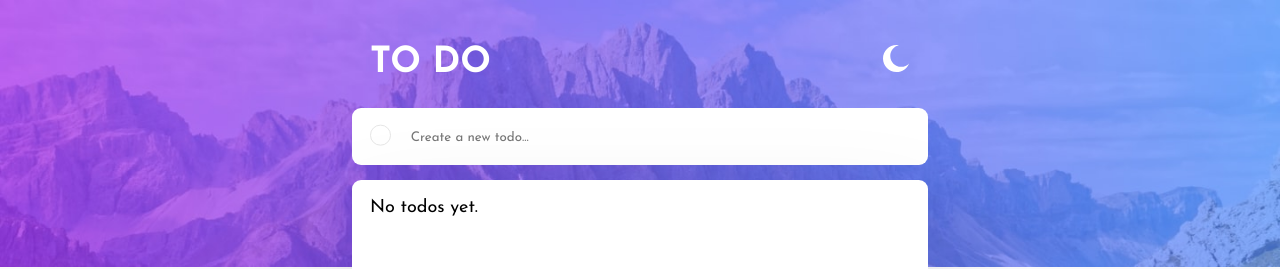
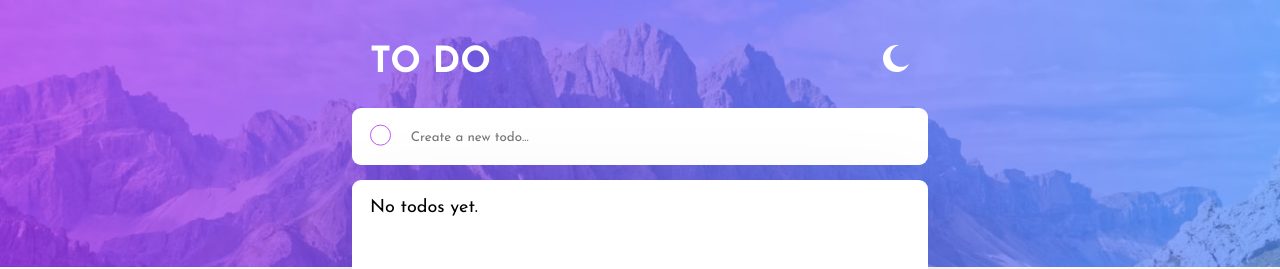
Before and after one commit to letizia-sorrentino/todo-app, a React (Vite) app: page / in a window 1280 px wide. In both pictures the pointer is over the input 380 px from the left and 134 px from the top of the page. Shown: the top 269 px of the page. Built offline with nearby package versions, Linux system fonts and the light colour scheme.

Commit message:
minor styles changes

```diff
--- a/src/styles/App.css
+++ b/src/styles/App.css
@@ -22,7 +22,6 @@ button {
   border: none;
   padding: 0;
   font: inherit;
-  cursor: pointer;
   outline: inherit;
 }
 
--- a/src/styles/TodosList.css
+++ b/src/styles/TodosList.css
@@ -28,7 +28,11 @@ input[type="checkbox" i] {
 
 .undone:hover {
     cursor: pointer;
-    box-shadow: 0 0 0 2px inset linear-gradient(hsl(192, 100%, 67%), hsl(280, 87%, 65%));
+}
+
+input[type="checkbox" i]:hover {
+    border: 1px solid hsl(280, 87%, 65%);
+
 }
 
 .done {
```
